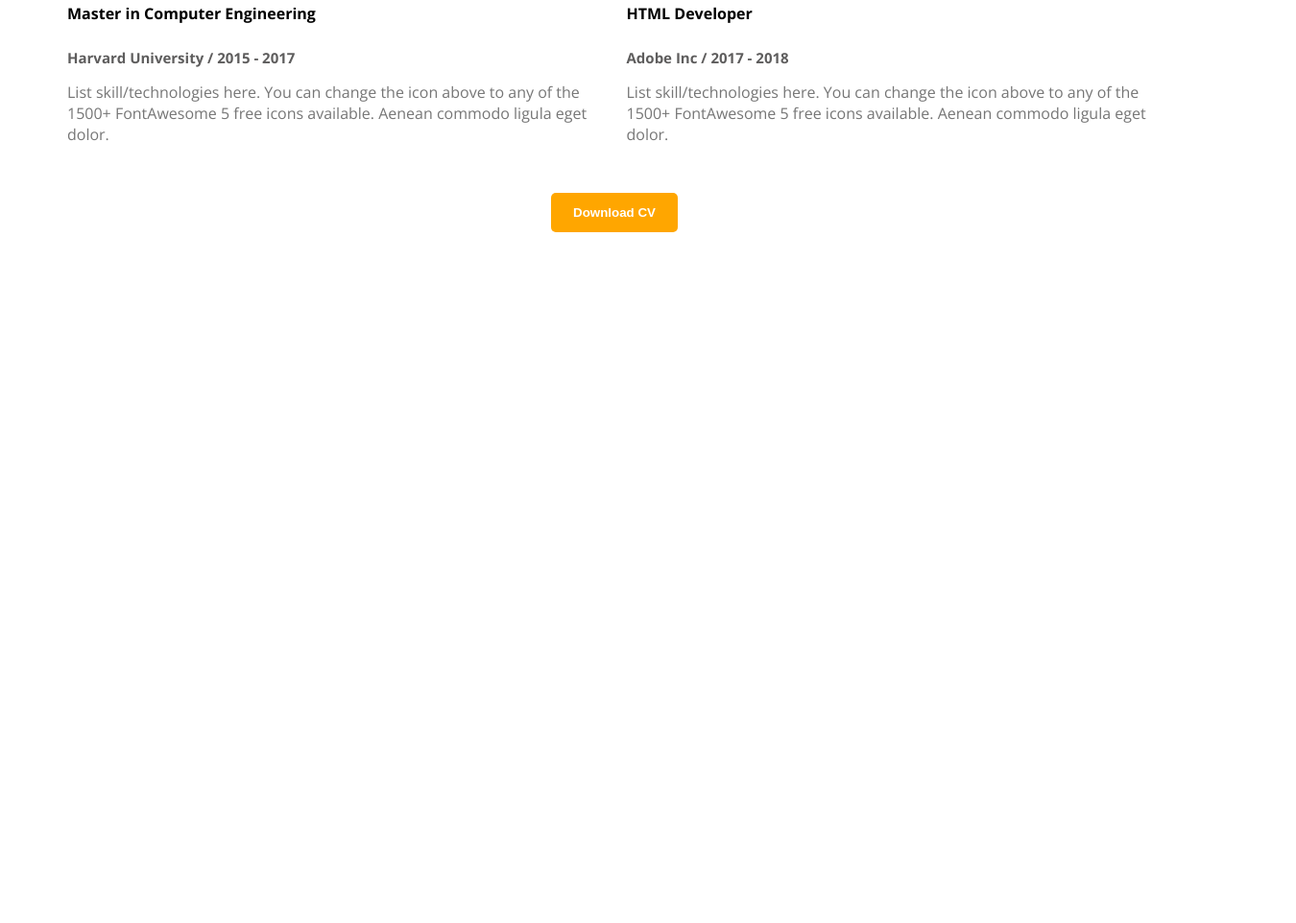
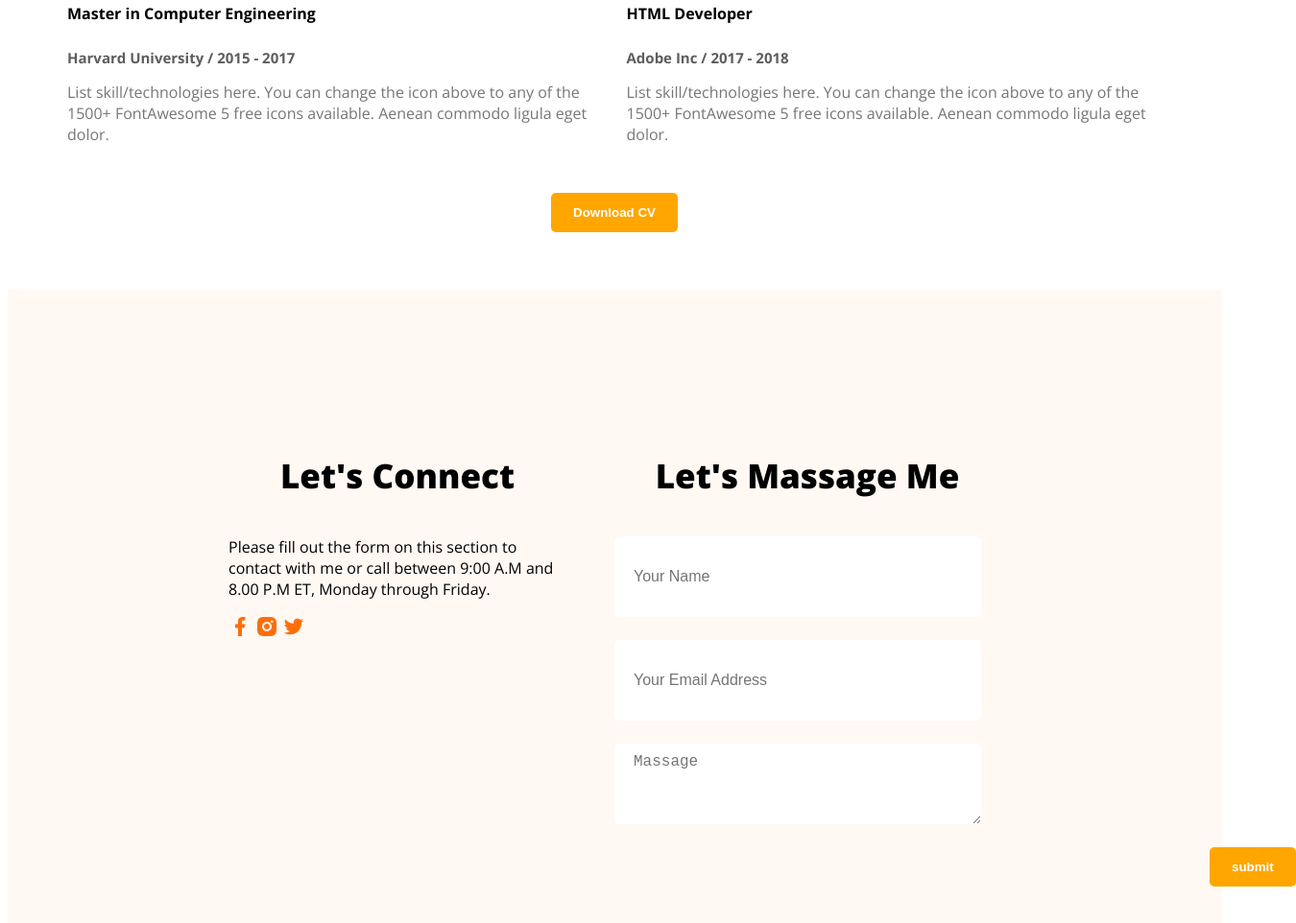
Before and after one commit to abuHuraira920/new-website, a plain HTML site: page index.html in a window 1280 px wide. Shown: the part 2753-3715 px from the top of the page at 96% size, 1350 px wide, since content can reach past the window. Before the commit the page ends 3055 px from the top, so only its background shows below. Drawn offline with nearby package versions, Linux system fonts and the light colour scheme.

Commit message:
Massage option added

```diff
--- a/index.html
+++ b/index.html
@@ -163,6 +163,31 @@ to any of the 1500+ FontAwesome 5 free icons available. Aenean commodo ligula eg
         </section>
 
     </main>
+    <footer class="sec-bg">
+
+        <div class="footer-column">
+            <h3 class="section-title">Let's Connect</h3>
+            <p>Please fill out the form on this section to contact with me or call between 9:00 A.M and 8.00 P.M ET, Monday through Friday.</p>
+            <div>
+                <a href=""><img src="images/icons/facebook.png" alt=""></a>
+                <a href=""><img src="images/icons/insta.png" alt=""></a>
+                <a href=""><img src="images/icons/twitter.png" alt=""></a>
+
+            </div>
+        </div>
+        <div class="footer-column">
+            <h3 class="section-title">
+                Let's Massage Me
+            </h3>
+            <form action="">
+
+                <input type="text" name="" id="" placeholder="Your Name">
+                <input class="email-font" type="email" name="" id=""placeholder="Your Email Address">
+                <textarea name="" id="" cols="30" rows="10" placeholder="Massage"></textarea>
+                <input class="btn-primary submit-btn" type="submit" value="submit">
+            </form>
+        </div>
+    </footer>
 
 </body>
 </html>
--- a/styles/set.css
+++ b/styles/set.css
@@ -159,6 +159,45 @@ main{
     margin: 30px;
     padding: 10px 0px 10px;
     font-weight: 800;
+}
+/*Footer style*/
+footer{
 
+    padding: 130px 230px;
+    display: flex;
+    gap: 50px;
+}
+.footer-column{
+    width: 50%;
+}
+footer input[type="text"], footer textarea{
+    height: 64px;
+    border-radius: 5px;
+    background-color: white;
+    color: rgb(50, 50, 50);
+    display: block;
+    width: 85%;
+    padding: 10px 20px;
+    margin-bottom: 24px;
+    border: none;
+    font-size: 16px;
+}
+.email-font{
+     height: 64px;
+    border-radius: 5px;
+    background-color: white;
+    color: rgb(50, 50, 50);
+    display: block;
+    width: 85%;
+    padding: 10px 20px;
+    margin-bottom: 24px;
+    border: none;
+    font-size: 16px;
 
 }
+.submit-btn{
+    text-align: center;
+    display: flex;
+    margin-left: 620px;
+
+}
```
